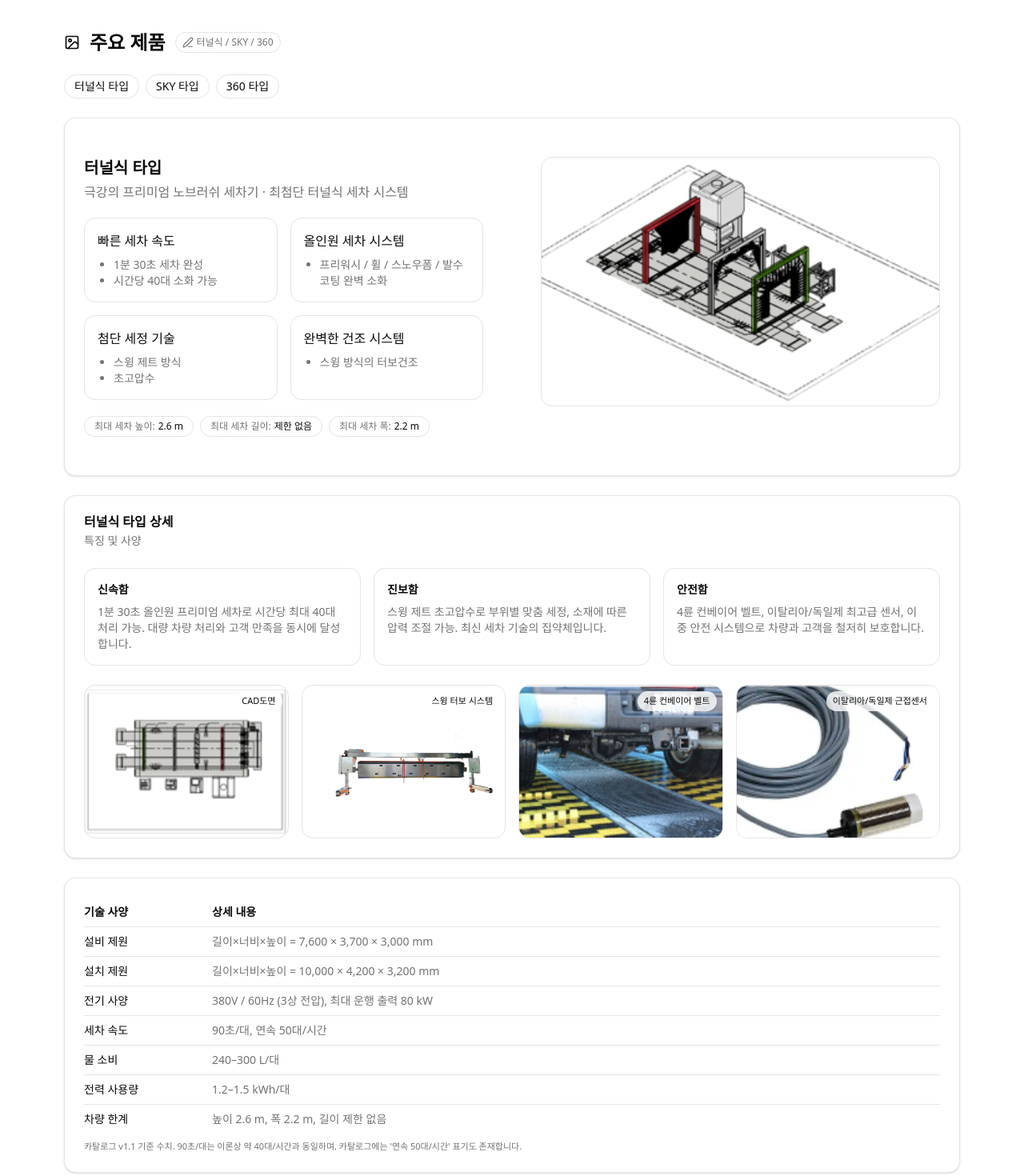
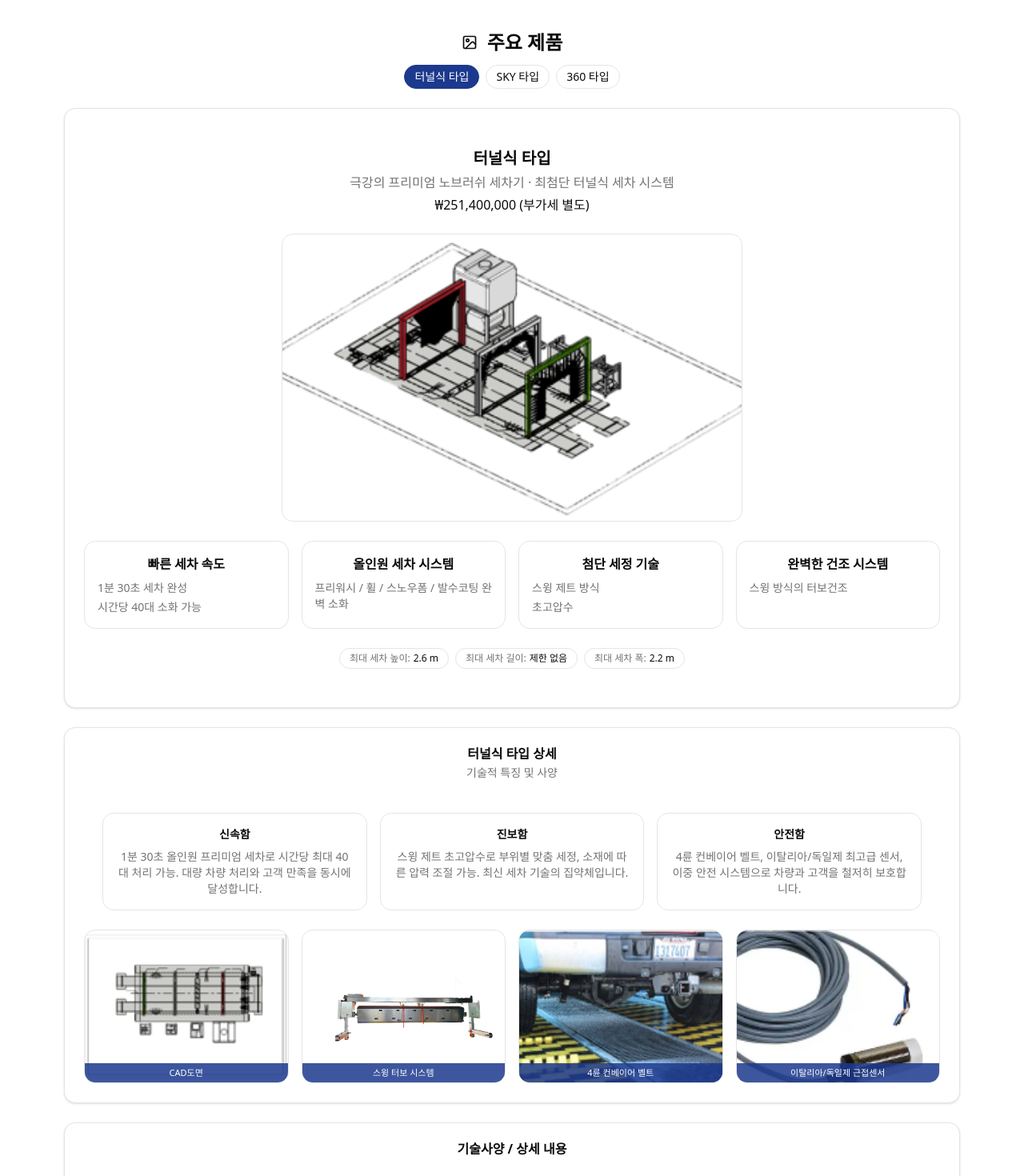
Before and after one commit to YKshin92/carwash-franchise, a Next.js app: page / in a window 1280 px wide. Shown: the part 1480-2950 px from the top of the page at 80% size. Built offline with nearby package versions, Linux system fonts and the light colour scheme.

Commit message:
feat: initial commit

```diff
--- a/src/app/globals.css
+++ b/src/app/globals.css
@@ -126,3 +126,32 @@
 }
 
 html { scroll-behavior: smooth; }
+
+/* src/app/globals.css 혹은 전역 CSS에 추가 */
+@layer components {
+  /* 기본: 터널식 보이기, 다른 타입 숨김 */
+  #product-tunnel { display: block; }
+  #product-sky, #product-x360 { display: none; }
+
+  /* 해시가 SKY일 때: SKY만 표시 */
+  :root:has(#product-sky:target) #product-tunnel { display: none; }
+  :root:has(#product-sky:target) #product-sky { display: block; }
+
+  /* 해시가 360일 때: 360만 표시 */
+  :root:has(#product-x360:target) #product-tunnel { display: none; }
+  :root:has(#product-x360:target) #product-x360 { display: block; }
+
+  /* ===== 앵커 내비 활성 상태(짙은 파랑 배경 + 흰색 글자) ===== */
+  /* 기본(해시 없음) → 터널식 활성 */
+  body:not(:has(#product-sky:target)):not(:has(#product-x360:target))
+    #product-nav a[href="#product-tunnel"] {
+    @apply bg-blue-900 text-white border-blue-900;
+  }
+
+  /* 해시가 터널/ SKY / 360일 때 각 버튼 활성 */
+  body:has(#product-tunnel:target) #product-nav a[href="#product-tunnel"],
+  body:has(#product-sky:target)    #product-nav a[href="#product-sky"],
+  body:has(#product-x360:target)   #product-nav a[href="#product-x360"] {
+    @apply bg-blue-900 text-white border-blue-900;
+  }
+}
--- a/src/app/page.tsx
+++ b/src/app/page.tsx
@@ -171,7 +171,7 @@ wash_system: {
     subtitle: "극강의 프리미엄 노브러쉬 세차기 · 최첨단 터널식 세차 시스템",
     // public/ 에 이미지 파일(wash01.png~05.png)을 넣어주세요.
     heroImage: "/washsystem/tunnel/wash01.png",
-
+    priceKRW: "₩251,400,000 (부가세 별도)",
     // 요구하신 4가지 특징
     highlights: [
       {
@@ -733,23 +733,25 @@ function Brand() {
    7) 세차 시스템(= Single Menu 유사) 섹션
    - 성능/지표/갤러리/특장점 타일
    ========================================================= */
+
 function WashSystem() {
-  const t = content.wash_system.tunnel; // 기존 터널식 타입(이미 반영된 데이터)
+  const t = content.wash_system.tunnel;
   const s = content.wash_system.sky;
   const x = content.wash_system.x360;
 
   return (
     <Section id="products">
       <div className="mx-auto max-w-6xl px-4">
-        {/* 섹션 헤더 */}
-        <div className="mb-6 flex flex-wrap items-center gap-3">
+
+        {/* ===== 섹션 헤더 + 앵커 내비 (중앙 정렬) ===== */}
+        <div className="mb-6 text-center">
+          <div className="mb-3 flex items-center justify-center gap-3">
             <ImageIcon className="h-5 w-5" />
             <h2 className="text-2xl font-semibold">주요 제품</h2>
-          <Tag>터널식 / SKY / 360</Tag>
           </div>
 
-        {/* 하위 카테고리(앵커 내비) */}
-        <div className="mb-6 flex flex-wrap gap-2">
+          {/* 중앙 정렬 앵커 내비: 활성 항목은 짙은 파란색(글자 흰색) */}
+          <div id="product-nav" className="flex flex-wrap justify-center gap-2">
             <a href="#product-tunnel" className="rounded-full border px-3 py-1 text-sm hover:bg-muted">
               터널식 타입
             </a>
@@ -760,39 +762,46 @@ function WashSystem() {
               360 타입
             </a>
           </div>
+        </div>
 
-        {/* 1) 터널식 타입 */}
-        <ProductPanel id="product-tunnel" data={t} />
-
-        {/* 2) SKY 타입 */}
-        <ProductPanel id="product-sky" data={s} />
-
-        {/* 3) 360 타입 */}
-        <ProductPanel id="product-x360" data={x} />
+        {/* ===== 타입 카드: 한 번에 하나만 노출 =====
+            기본: 터널식 보이기, #product-sky 또는 #product-x360 해시가 잡히면 해당 타입만 보이도록 CSS 제어 */}
+        <div id="product-tunnel" className="panel scroll-mt-28">
+          <ProductPanelVertical data={t} />
+        </div>
+        <div id="product-sky" className="panel scroll-mt-28">
+          <ProductPanelVertical data={s} />
+        </div>
+        <div id="product-x360" className="panel scroll-mt-28">
+          <ProductPanelVertical data={x} />
+        </div>
       </div>
     </Section>
   );
 }
 
-/** 공통 패널 */
-function ProductPanel({
-  id,
+/** 수직 레이아웃 카드 (요청 순서/중앙 정렬 반영)
+ *  1) 타이틀
+ *  2) 서브타이틀(설명 카피)
+ *  3) 이미지
+ *  4) 4개 특징 카드 (한 행, md 이상 4열)
+ *  5) 3개 차량 한계치(칩)
+ */
+function ProductPanelVertical({
   data,
 }: {
-  id: string;
   data: {
     title: string;
-    subtitle?: string;
-    tagline?: string;
+    subtitle?: string;      // "극강의 프리미엄 노브러쉬..." 등
+    tagline?: string;       // 필요 시 사용
     priceKRW?: string;
     heroImage?: string;
     highlights: { title: string; bullets?: string[] }[];
     vehicleLimits?: { label: string; value: string }[];
     detail?: {
       title?: string;
-      // 둘 중 하나만 있어도 렌더됨
+      blocks?: { title: string; bullets: string[] }[];
       points?: { label: string; body: string }[];
-      blocks?: { title: string; bullets: string[] }[];
       images?: { src: string; label: string }[];
     };
     specs?: { key: string; value: string }[];
@@ -800,27 +809,49 @@ function ProductPanel({
   };
 }) {
   return (
-    <div id={id} className="scroll-mt-20">
+    <>
+      {/* 메인 카드: 수직 배치/중앙 정렬 */}
       <Card className="mb-6">
-        <div className="grid gap-6 md:grid-cols-2">
-          {/* 좌: 텍스트 */}
         <div className="p-6">
-            <div className="flex items-center gap-2">
+          {/* 1) 타이틀 */}
+          <div className="text-center">
             <h3 className="text-xl font-semibold">{data.title}</h3>
-              {data.tagline ? <Tag>{data.tagline}</Tag> : null}
+            {/* 2) 서브타이틀 */}
+            {data.subtitle ? (
+              <p className="mt-1 text-muted-foreground">{data.subtitle}</p>
+            ) : null}
+            {/* (선택) 가격/태그라인 */}
+            {data.priceKRW ? <p className="mt-1 text-base font-medium">{data.priceKRW}</p> : null}
           </div>
-            {data.subtitle ? <p className="mt-1 text-muted-foreground">{data.subtitle}</p> : null}
-            {data.priceKRW ? (
-              <p className="mt-2 text-lg font-medium">{data.priceKRW}</p>
-            ) : null}
 
-            {/* 핵심 특징 */}
-            <div className="mt-5 grid gap-4 sm:grid-cols-2">
+          {/* 3) 이미지 (중앙, 반응형 비율) */}
+          <div className="mt-6">
+            <div className="relative mx-auto w-full max-w-4xl lg:max-w-xl aspect-[4/5] sm:aspect-[3/4] md:aspect-[4/3] lg:aspect-[16/10]">
+              {data.heroImage ? (
+                <Image
+                  src={data.heroImage}
+                  alt={`${data.title} 메인 이미지`}
+                  fill
+                  sizes="(min-width:1024px) 576px, (min-width:768px) 60vw, 80vw"
+                  className="rounded-xl border object-cover"
+                  priority
+                />
+              ) : (
+                <div className="flex h-full items-center justify-center rounded-xl border text-sm text-muted-foreground">
+                  이미지 준비중
+                </div>
+              )}
+            </div>
+          </div>
+
+          {/* 4) 4개 특징 카드 (한 행, 중앙 정렬) */}
+          {data.highlights?.length ? (
+            <div className="mt-6 grid gap-4 md:grid-cols-4">
               {data.highlights.map((h, i) => (
-                <div key={i} className="rounded-xl border p-4">
-                  <div className="font-medium">{h.title}</div>
+                <div key={i} className="rounded-xl border p-4 text-center">
+                  <div className="font-medium"><strong>{h.title}</strong></div>
                   {h.bullets?.length ? (
-                    <ul className="mt-2 list-disc pl-5 text-sm text-muted-foreground">
+                    <ul className="mt-2 text-left space-y-1 text-sm text-muted-foreground">
                       {h.bullets.map((b, bi) => (
                         <li key={bi}>{b}</li>
                       ))}
@@ -829,10 +860,11 @@ function ProductPanel({
                 </div>
               ))}
             </div>
+          ) : null}
 
-            {/* 차량 한계치 */}
+          {/* 5) 차량 한계치(칩) - 중앙 정렬 */}
           {data.vehicleLimits?.length ? (
-              <div className="mt-5 flex flex-wrap gap-2">
+            <div className="mt-6 flex flex-wrap items-center justify-center gap-2">
               {data.vehicleLimits.map((m, i) => (
                 <span
                   key={i}
@@ -845,44 +877,23 @@ function ProductPanel({
             </div>
           ) : null}
         </div>
-
-          {/* 우: 히어로 이미지 (모바일 자연스러운 비율) */}
-          <div className="p-6 pt-0 md:p-6 md:pt-6">
-            <div className="relative w-full aspect-[4/5] sm:aspect-[3/4] md:aspect-[4/3] lg:aspect-[16/10]">
-              {data.heroImage ? (
-                <Image
-                  src={data.heroImage}
-                  alt={`${data.title} 메인 이미지`}
-                  fill
-                  sizes="(min-width:1024px) 50vw, (min-width:768px) 50vw, 100vw"
-                  className="rounded-xl border object-cover"
-                  priority
-                />
-              ) : (
-                <div className="flex h-full items-center justify-center rounded-xl border text-sm text-muted-foreground">
-                  이미지 준비중
-                </div>
-              )}
-            </div>
-          </div>
-        </div>
       </Card>
 
-      {/* 상세 블록 */}
+      {/* 상세(중앙 정렬) */}
       {data.detail ? (
         <Card className="mb-6">
-          <CardHeader>
+          <CardHeader className="text-center">
             <CardTitle>{data.detail.title ?? `${data.title} 상세`}</CardTitle>
-            <CardDescription>특징 및 사양</CardDescription>
+            <CardDescription>기술적 특징 및 사양</CardDescription>
           </CardHeader>
           <CardContent>
-            {/* points (라벨+문단) 또는 blocks(제목+불릿) 모두 지원 */}
+            {/* blocks (제목+불릿) */}
             {data.detail.blocks?.length ? (
-              <div className="grid gap-4 md:grid-cols-3">
+              <div className="mx-auto grid max-w-5xl gap-4 md:grid-cols-3">
                 {data.detail.blocks.map((blk, i) => (
                   <div key={i} className="rounded-xl border p-4">
-                    <div className="text-sm font-semibold">{blk.title}</div>
-                    <ul className="mt-2 list-disc pl-5 text-sm text-muted-foreground">
+                    <div className="text-sm font-semibold text-center">{blk.title}</div>
+                    <ul className="mt-2 list-disc list-inside text-sm text-muted-foreground">
                       {blk.bullets.map((b, bi) => (
                         <li key={bi}>{b}</li>
                       ))}
@@ -892,10 +903,11 @@ function ProductPanel({
               </div>
             ) : null}
 
+            {/* points (라벨+문단) */}
             {data.detail.points?.length ? (
-              <div className="grid gap-4 md:grid-cols-3">
+              <div className="mx-auto mt-4 grid max-w-5xl gap-4 md:grid-cols-3">
                 {data.detail.points.map((p, i) => (
-                  <div key={i} className="rounded-xl border p-4">
+                  <div key={i} className="rounded-xl border p-4 text-center">
                     <div className="text-sm font-semibold">{p.label}</div>
                     <p className="mt-2 text-sm text-muted-foreground">{p.body}</p>
                   </div>
@@ -903,18 +915,19 @@ function ProductPanel({
               </div>
             ) : null}
 
+            {/* 상세 이미지 (레이블: 하단 중앙, 진한 파랑 반투명 배경 + 흰색 텍스트) */}
             {data.detail.images?.length ? (
-              <div className="mt-6 grid grid-cols-2 gap-4 md:grid-cols-4">
+              <div className="mx-auto mt-6 grid max-w-6xl grid-cols-2 gap-4 md:grid-cols-4">
                 {data.detail.images.map((img, i) => (
-                  <div key={i} className="relative">
+                  <div key={i} className="relative overflow-hidden rounded-xl border">
                     <Image
                       src={img.src}
                       alt={img.label}
                       width={800}
                       height={600}
-                      className="aspect-[4/3] w-full rounded-xl border object-cover"
+                      className="aspect-[4/3] w-full object-cover"
                     />
-                    <span className="absolute right-2 top-2 rounded-full bg-background/80 px-2 py-1 text-[11px]">
+                    <span className="pointer-events-none absolute inset-x-0 bottom-0 bg-blue-900/85 px-2 py-1 text-center text-[11px] font-medium text-white">
                       {img.label}
                     </span>
                   </div>
@@ -925,20 +938,23 @@ function ProductPanel({
         </Card>
       ) : null}
 
-      {/* 기술 사양 표 */}
+      {/* (선택) 기술 사양 표는 기존 로직 유지 — 중앙 정렬 헤더 */}
       {data.specs?.length ? (
         <Card className="mb-12">
+          <CardHeader className="text-center">
+            <CardTitle>기술사양 / 상세 내용</CardTitle>
+          </CardHeader>
           <CardContent>
             <div className="overflow-x-auto">
-              <table className="w-full text-sm">
+              <table className="mx-auto w-full max-w-5xl text-sm">
                 <colgroup>
                   <col className="w-[160px]" />
                   <col />
                 </colgroup>
                 <thead>
                   <tr className="text-left">
-                    <th className="py-2 pr-4">기술 사양</th>
-                    <th className="py-2 pr-4">상세 내용</th>
+                    <th className="py-2 pr-4">항목</th>
+                    <th className="py-2 pr-4">사양</th>
                   </tr>
                 </thead>
                 <tbody>
@@ -952,15 +968,14 @@ function ProductPanel({
               </table>
             </div>
             {data.note ? (
-              <p className="mt-2 text-[11px] text-muted-foreground">{data.note}</p>
+              <p className="mt-2 text-center text-[11px] text-muted-foreground">{data.note}</p>
             ) : null}
           </CardContent>
         </Card>
       ) : null}
-    </div>
+    </>
   );
 }
-
 /* =========================================================
    8) 가맹 안내
    - 혜택/창업 절차/표준 개설 내역서 테이블
```
Lines whose indentation alone changed are shown as unchanged.
